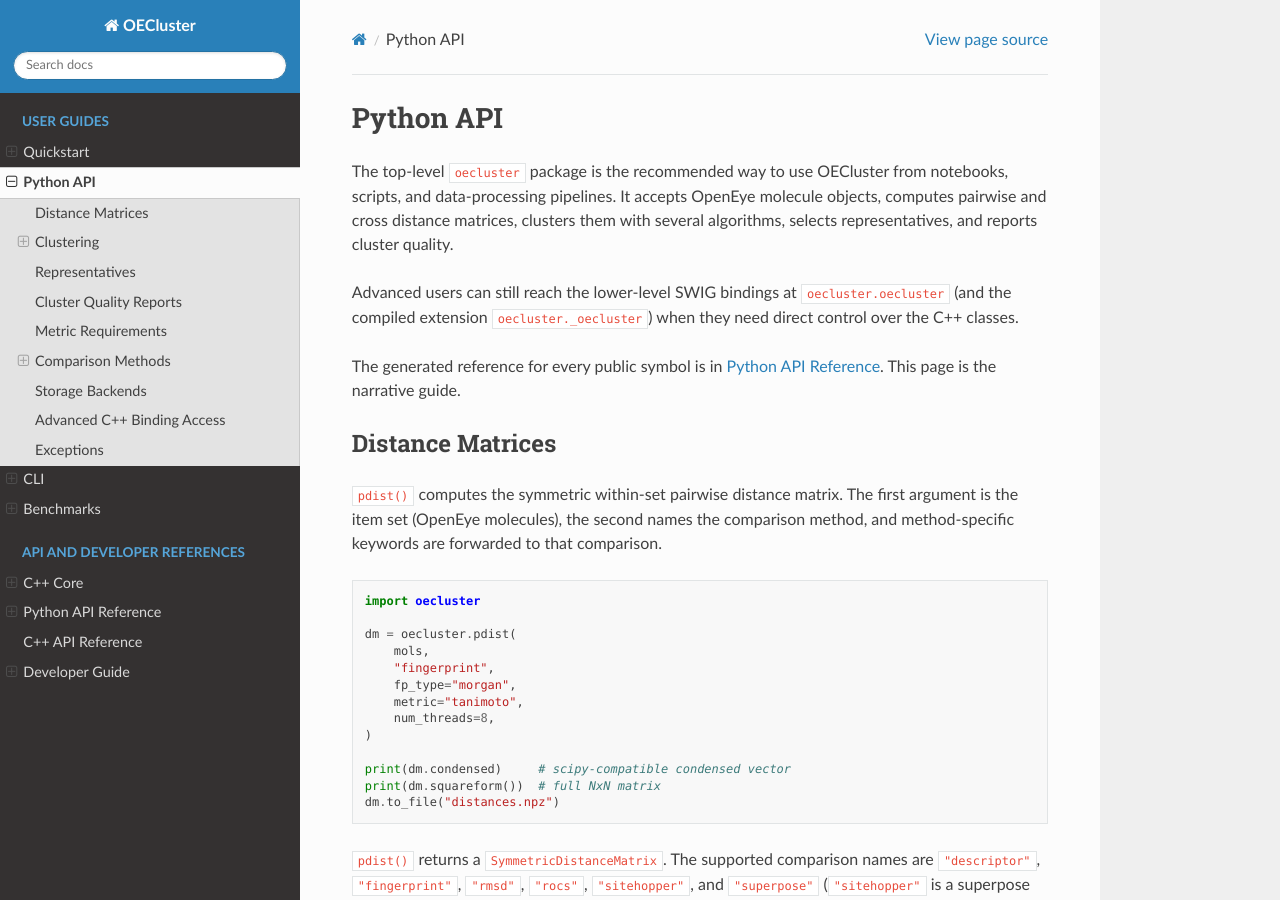
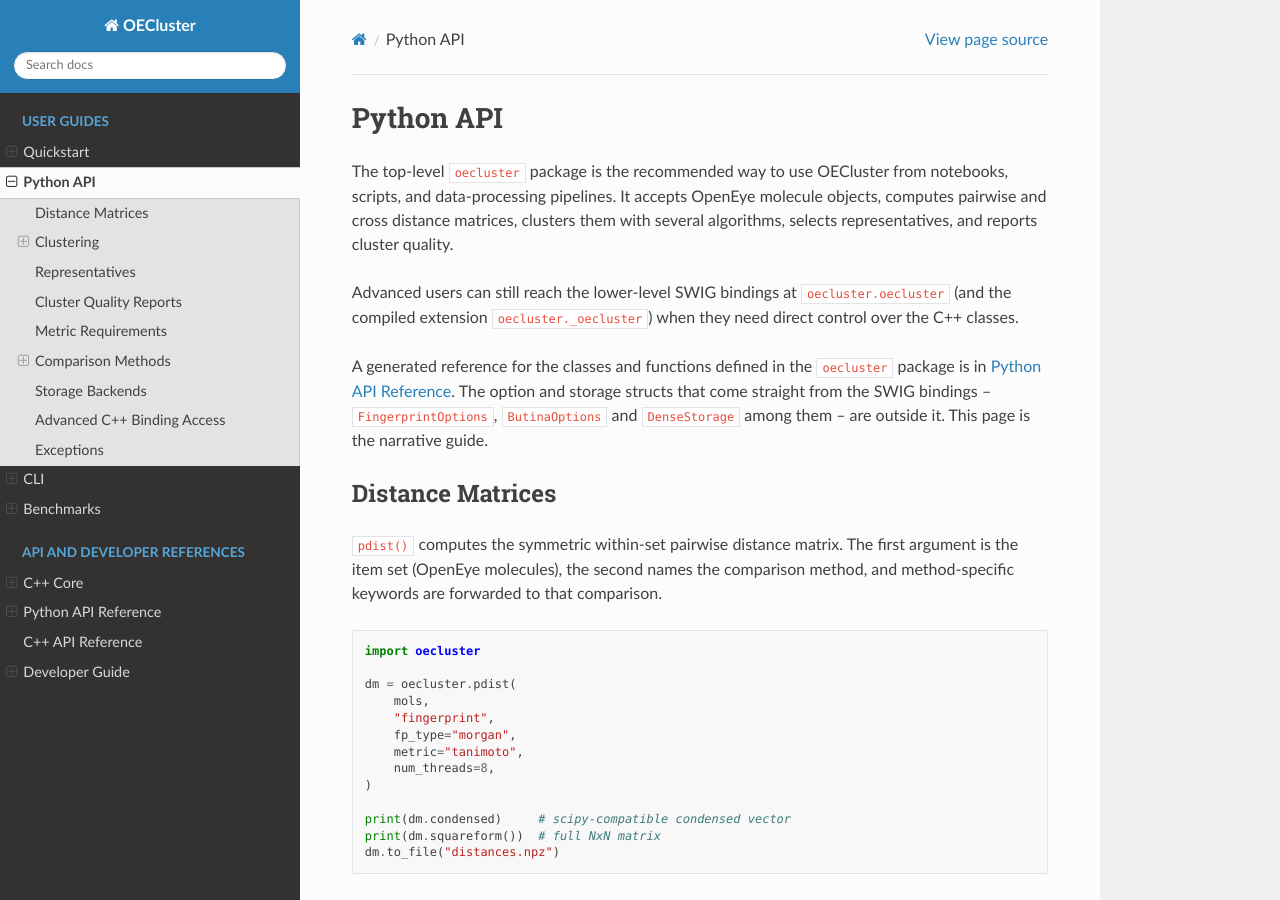
Before and after one commit to scott-arne/oecluster, a Sphinx documentation site: the page built from docs/python-api.md, in a window 1280 px wide and 900 px high. Built offline with Sphinx 7.4.7 and the Read the Docs theme 3.1.0, drawn with Linux system fonts in a browser that asks for light colours; pages that are not in the unit, such as notebooks, are missing from menus; the version number is read from the project's files by our own code; some of the changed text lies outside the part shown.

Commit message:
docs: scope what the generated Python reference actually covers
"The generated reference for every public symbol" was false: automodule
honours oecluster.__all__, and the option and storage structs that come
straight from the SWIG bindings are outside the generated page either
because they are not in __all__ (FingerprintOptions, CDistOptions,
ROCSOptions, SuperposeOptions) or because the documentation build mocks
oecluster.oecluster (ButinaOptions, DenseStorage and eleven more).
Measured on a fresh build: pdist, butina, SymmetricDistanceMatrix and
descriptor_statistics each get an entry; FingerprintOptions,
ButinaOptions and DenseStorage get none.

Also scope "the only claim made" to the capability facts the paragraph
is about, since the next sentence names data_integrity as a second claim.

```diff
--- a/docs/python-api.md
+++ b/docs/python-api.md
@@ -9,8 +9,10 @@
 `oecluster.oecluster` (and the compiled extension `oecluster._oecluster`) when
 they need direct control over the C++ classes.
 
-The generated reference for every public symbol is in
-[](api/python). This page is the narrative guide.
+A generated reference for the classes and functions defined in the `oecluster`
+package is in [](api/python). The option and storage structs that come straight
+from the SWIG bindings -- `FingerprintOptions`, `ButinaOptions` and
+`DenseStorage` among them -- are outside it. This page is the narrative guide.
 
 ## Distance Matrices
 
```
Also changed, not shown: other parts of docs/python-api.md (+9 -8 lines).
